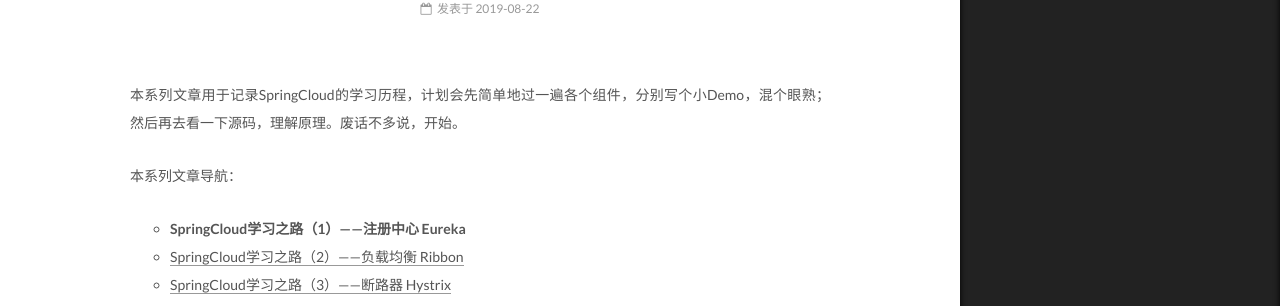
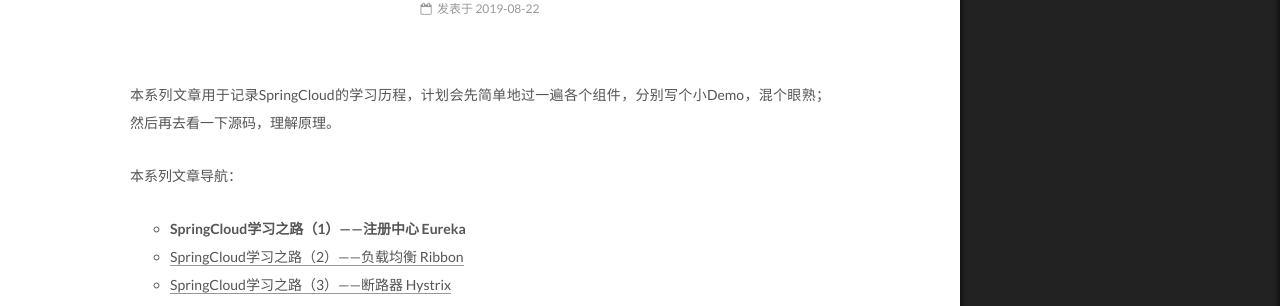
Before and after one commit to iamwzt/iamwzt.github.io, a Jekyll site: the page built from _posts/2019-08-22-SpringCloud学习之路（1） 注册中心 Eureka.md, in a window 1280 px wide. Shown: the part 386-692 px from the top of the page. Built offline with Jekyll 4.4.1, drawn with Linux system fonts in a browser that asks for light colours.

Commit message:
Update 2019-08-22-SpringCloud学习之路（1） 注册中心 Eureka.md

```diff
--- a/_posts/2019-08-22-SpringCloud学习之路（1） 注册中心 Eureka.md
+++ b/_posts/2019-08-22-SpringCloud学习之路（1） 注册中心 Eureka.md
@@ -10,7 +10,7 @@
     - Eureka
 ---
 
-本系列文章用于记录SpringCloud的学习历程，计划会先简单地过一遍各个组件，分别写个小Demo，混个眼熟；然后再去看一下源码，理解原理。废话不多说，开始。
+本系列文章用于记录SpringCloud的学习历程，计划会先简单地过一遍各个组件，分别写个小Demo，混个眼熟；然后再去看一下源码，理解原理。
 
 本系列文章导航：
 - **SpringCloud学习之路（1）——注册中心 Eureka**
```
